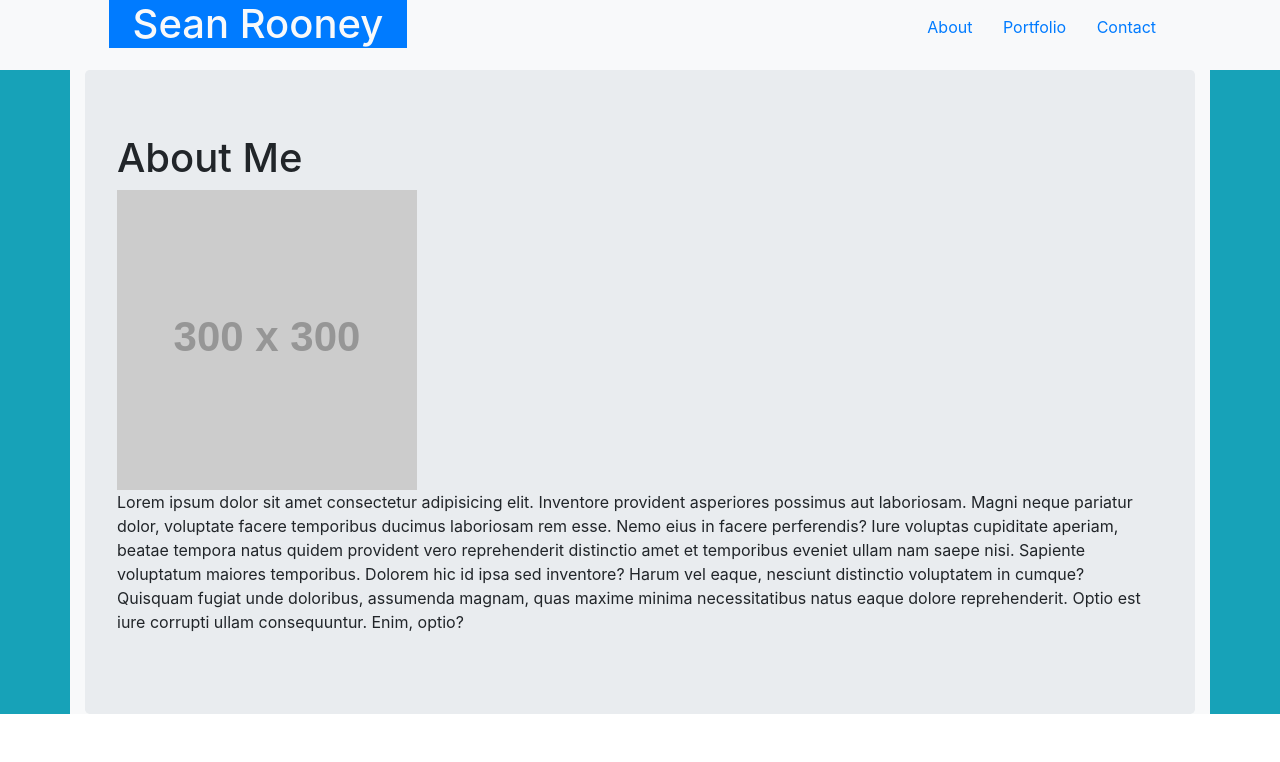
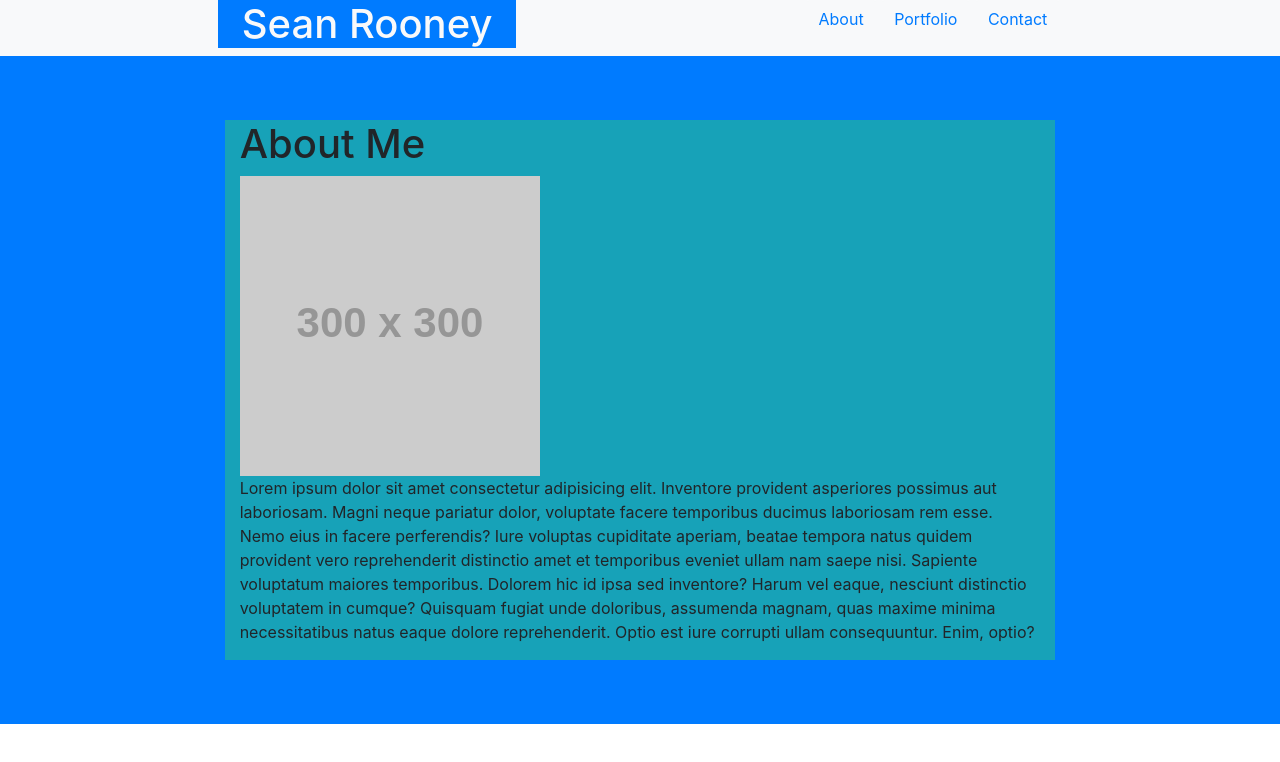
Before and after one commit to Sean-93/sean-rooney-portfolio, a plain HTML site: page index.html in a window 1280 px wide. Drawn offline with nearby package versions, Linux system fonts and the light colour scheme; placeholder pictures from the web are drawn by us.

Commit message:
more work on grid and optimization

```diff
--- a/index.html
+++ b/index.html
@@ -11,18 +11,19 @@
       integrity="sha384-Vkoo8x4CGsO3+Hhxv8T/Q5PaXtkKtu6ug5TOeNV6gBiFeWPGFN9MuhOf23Q9Ifjh"
       crossorigin="anonymous"
     />
+    <link href="https://fonts.googleapis.com/css?family=Arvo|Barlow+Condensed|Cairo|Merriweather+Sans&display=swap" rel="stylesheet">
   </head>
   <body>
     <div class="row bg-light">
-      <div class="col-sm-1"></div>
+      <div class="col-sm-2"></div>
       <div class="col-sm-3">
         <h1 class="text-light bg-primary text-center">
           Sean Rooney
         </h1>
       </div>
-      <div class="col-sm-4"></div>
+      <div class="col-sm-2"></div>
 
-      <nav class="col-sm-3 text-center navbar">
+      <nav class="col-sm-3 text-center navbar-light">
         <ul>
           <button type="button" class="btn btn-light">
             <a href="#">About</a>
@@ -35,18 +36,16 @@
           </button>
         </ul>
       </nav>
-      <div class="col-sm-1"></div>
+      <div class="col-sm-2"></div>
     </div>
 
-
-    <div class="bg-info">
-    <div class="container bg-light">
-      <div class="jumbotron">
-      <section>
+    <div class="row no gutters jumbotron bg-primary">
+      <div class="col-sm-2"></div>
+      <article class="col-sm-8  bg-info">
         <h1>
           About Me
         </h1>
-        <article>
+
         <img src="https://via.placeholder.com/300" alt="placeholder" />
 
         <p>
@@ -63,9 +62,7 @@
           consequuntur. Enim, optio?
         </p>
       </article>
-      </section>
-    </div>
-    </div>
+      <div class="col-sm-2"></div>
     </div>
   </body>
 </html>
```
Lines whose indentation alone changed are shown as unchanged.
